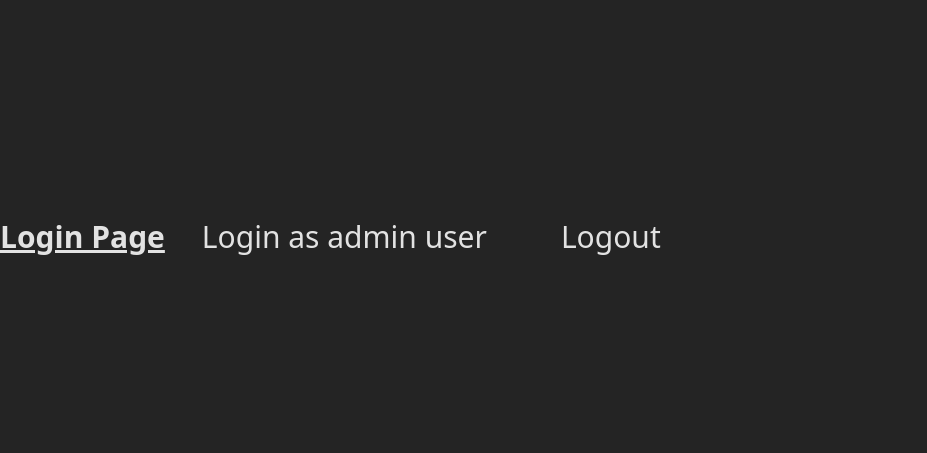
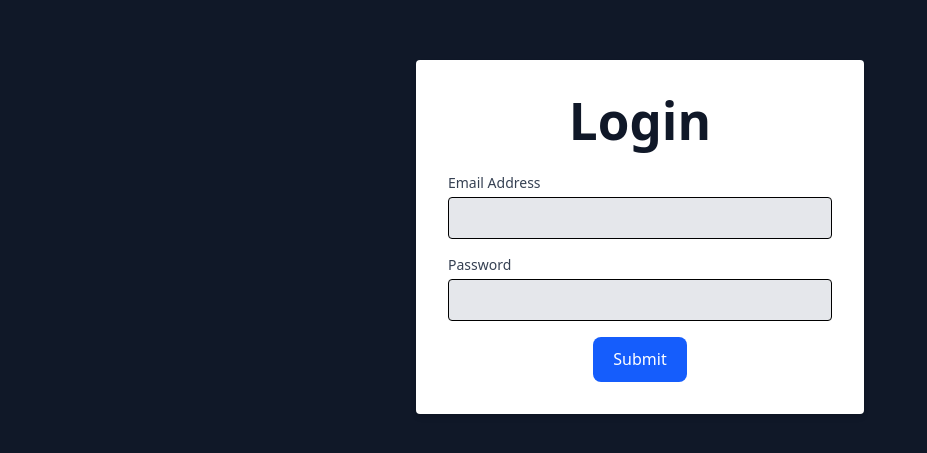
Before and after one commit to njpsmith/E-Commerce-Admin-Dashboard, a React (Vite) app: page /login in a window 1280 px wide. Shown: the part 163-616 px from the top of the page, without its empty margins (0-927 px from the left). Built offline with nearby package versions, Linux system fonts and the light colour scheme.

Commit message:
Created login form

```diff
--- a/package.json
+++ b/package.json
@@ -10,13 +10,16 @@
     "preview": "vite preview"
   },
   "dependencies": {
+    "@hookform/resolvers": "^5.2.2",
     "@tailwindcss/vite": "^4.1.17",
     "@tanstack/react-query": "^5.90.12",
     "react": "^19.2.0",
     "react-dom": "^19.2.0",
+    "react-hook-form": "^7.68.0",
     "react-router": "^7.10.1",
     "react-router-dom": "^7.10.1",
-    "tailwindcss": "^4.1.17"
+    "tailwindcss": "^4.1.17",
+    "zod": "^4.1.13"
   },
   "devDependencies": {
     "@eslint/js": "^9.39.1",
--- a/src/features/auth/hooks/useAuth.tsx
+++ b/src/features/auth/hooks/useAuth.tsx
@@ -30,7 +30,8 @@ export const AuthProvider = ({ children }) => {
 		setLoading(false);
 	}, []);
 
-	const login = useCallback(async (email, password) => {
+	// Making this function async to mirror what a real login function (that sends a network request to a backend) would look like
+	const login = async (email, password) => {
 		console.log('Logging in');
 		const mockUser = {
 			id: 1,
@@ -40,12 +41,14 @@ export const AuthProvider = ({ children }) => {
 		};
 		setUser(mockUser);
 		localStorage.setItem('authUser', JSON.stringify(mockUser));
-	}, []);
 
-	const logout = useCallback(() => {
+		return mockUser;
+	};
+
+	const logout = () => {
 		setUser(null);
 		localStorage.removeItem('authUser');
-	}, []);
+	};
 
 	return (
 		<AuthContext.Provider value={{ user, login, logout, loading }}>
--- a/src/features/auth/pages/LoginPage.tsx
+++ b/src/features/auth/pages/LoginPage.tsx
@@ -1,21 +1,107 @@
-import { useEffect } from 'react';
-import { useAuth } from '../../../features/auth/hooks/useAuth';
-import { Navigate, Outlet } from 'react-router-dom';
+import { useForm } from 'react-hook-form';
+import { zodResolver } from '@hookform/resolvers/zod';
+import { loginSchema, type LoginFormValues } from '../schemas/loginSchema';
+import { useAuth } from '../hooks/useAuth'; // adjust path
+import { useNavigate } from 'react-router-dom';
 
 export const LoginPage = () => {
-	const { login, logout, user } = useAuth();
+	const { login } = useAuth();
+	const navigate = useNavigate();
 
-	if (user) {
-		return <Navigate to="/dashboard" replace />;
-	}
+	const {
+		register,
+		handleSubmit,
+		formState: { errors, isSubmitting },
+	} = useForm<LoginFormValues>({
+		resolver: zodResolver(loginSchema),
+	});
+
+	const onSubmit = async (data: LoginFormValues) => {
+		try {
+			await login(data.email, data.password); // Your useAuth login function
+			navigate('/'); // redirect to dashboard
+		} catch (err) {
+			console.error(err);
+			alert('Invalid credentials'); // replace later with nicer UI feedback
+		}
+	};
 
 	return (
-		<div className="text-3xl font-bold underline">
-			Login Page
-			<button onClick={login}>Login as admin user</button>
-			<button onClick={logout}>Logout</button>
+		<div className="flex justify-center items-center min-h-screen w-full bg-gray-900 ">
+			<div className="w-full max-w-md p-8 bg-white shadow-md rounded m-4">
+				<h1 className="text-2xl font-semibold mb-6 text-center text-gray-900">
+					Login
+				</h1>
+
+				<form onSubmit={handleSubmit(onSubmit)} noValidate>
+					<div className="mb-4">
+						<label className="block mb-1 text-sm font-medium text-gray-700">
+							Email Address
+						</label>
+						<input
+							type="email"
+							className="w-full p-2 bg-gray-200 rounded border"
+							{...register('email')}
+						/>
+
+						{errors.email && (
+							<p className="text-red-500 text-sm mt-1">
+								{errors.email.message}
+							</p>
+						)}
+					</div>
+
+					<div className="mb-4">
+						<label className="block mb-1 text-sm font-medium text-gray-700">
+							Password
+						</label>
+						<input
+							type="password"
+							className="w-full p-2 bg-gray-200 rounded border"
+							{...register('password')}
+						/>
+
+						{errors.password && (
+							<p className="text-red-500 text-sm mt-1">
+								{errors.password.message}
+							</p>
+						)}
+					</div>
+
+					<div className="text-center">
+						<button
+							type="submit"
+							disabled={isSubmitting}
+							className="p-2 text-white bg-blue-600 hover:bg-blue-700 rounded border transition disabled:opacity-50"
+						>
+							{isSubmitting ? 'Logging in...' : 'Submit'}
+						</button>
+					</div>
+				</form>
+			</div>
 		</div>
 	);
 };
 
+// --- Dummy login page to bypass inputs ---
+// import { useEffect } from 'react';
+// import { useAuth } from '../hooks/useAuth';
+// import { Navigate, Outlet } from 'react-router-dom';
+
+// export const LoginPage = () => {
+// 	const { login, logout, user } = useAuth();
+
+// 	if (user) {
+// 		return <Navigate to="/dashboard" replace />;
+// 	}
+
+// 	return (
+// 		<div className="text-3xl font-bold underline">
+// 			Login Page
+// 			<button onClick={login}>Login as admin user</button>
+// 			<button onClick={logout}>Logout</button>
+// 		</div>
+// 	);
+// };
+
 export default LoginPage;
--- /dev/null
+++ b/src/features/auth/schemas/loginSchema.ts
@@ -0,0 +1,14 @@
+import { z } from 'zod';
+
+export const loginSchema = z.object({
+	email: z
+		.string()
+		.min(1, 'Email address is required')
+		.email('Please enter a valid email'),
+	password: z
+		.string()
+		.min(1, 'Password is required')
+		.min(6, 'Password must be at least 6 characters'),
+});
+
+export type LoginFormValues = z.infer<typeof loginSchema>;
--- a/src/styles/index.css
+++ b/src/styles/index.css
@@ -6,8 +6,8 @@
   font-weight: 400;
 
   /*color-scheme: light dark;*/
-  color: rgba(255, 255, 255, 0.87);
-  background-color: #242424;
+  /*color: rgba(255, 255, 255, 0.87);*/
+  /*background-color: #242424;*/
 
   font-synthesis: none;
   text-rendering: optimizeLegibility;
@@ -26,10 +26,11 @@ a:hover {
 
 body {
   margin: 0;
-  display: flex;
+  color: black;
+  /*display: flex;
   place-items: center;
   min-width: 320px;
-  min-height: 100vh;
+  min-height: 100vh;*/
 }
 
 h1 {
```
Also changed, not shown: 2 other files (tests, documents, lock files or other folders).
